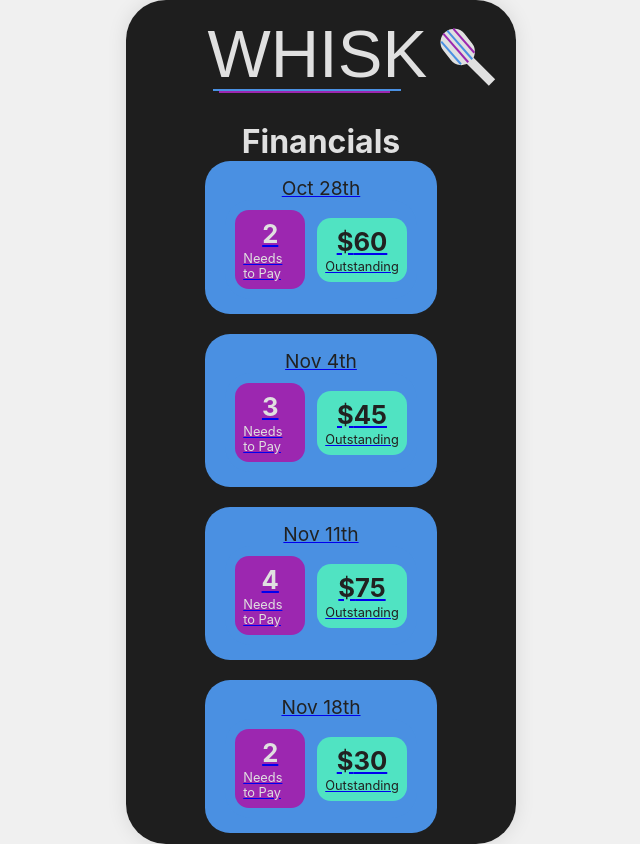
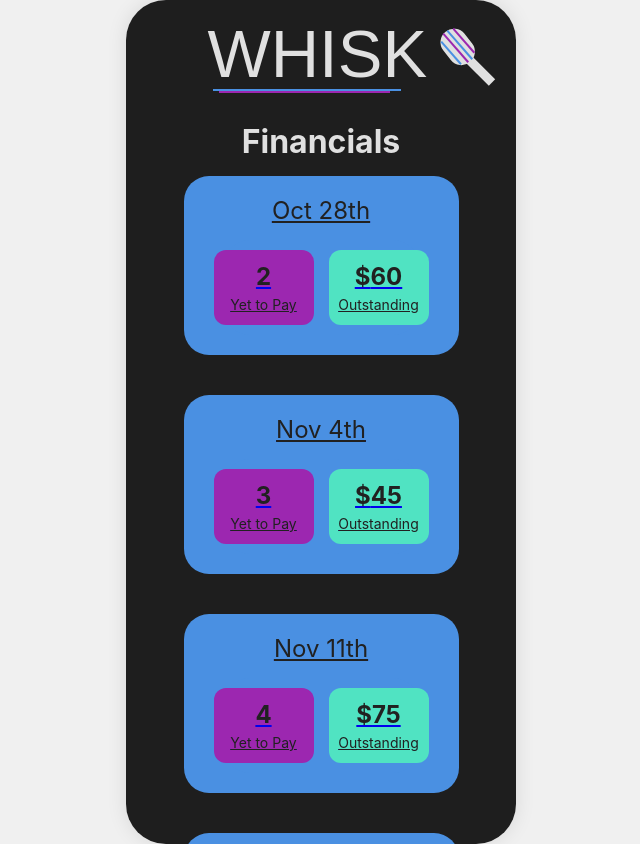
Before and after one commit to upenn-cis-4120/WHISK, a React (Vite) app: page /finance in a window 1280 px wide. Shown: the whole page, without its empty margins (319-959 px from the left). Built offline with nearby package versions, Linux system fonts and the light colour scheme; a web font is replaced by a local one.

Commit message:
Update CSS

```diff
--- /dev/null
+++ b/src/components/FinanceCard.css
@@ -0,0 +1,66 @@
+/* Card specific overrides */
+.finance-card {
+  background-color: var(--primary-blue);
+  border-radius: 25px;
+  padding: 20px 40px;
+  margin: 15px auto 5px;
+  width: calc(100% - 40px);
+  max-width: 350px;
+}
+
+.finance-card .date-header {
+  color: var(--text-dark);
+  font-size: 24px;
+  margin-bottom: 15px;
+  text-align: center;
+  text-decoration: underline;
+}
+
+/* Stats container specific layout */
+.finance-card .stats-container {
+  display: flex;
+  justify-content: center;
+  gap: 15px;
+  width: 100%;
+}
+
+/* Specific styling for stat boxes */
+.finance-card .stat-box {
+  flex: 0 1 auto;
+  text-align: center;
+  padding: 12px;
+  border-radius: 12px;
+  min-width: 100px;
+}
+
+.finance-card .stat-box.guests {
+  background-color: var(--secondary-purple);
+}
+
+.finance-card .stat-box.outstanding {
+  background-color: var(--action-green);
+}
+
+.finance-card .stat-number {
+  display: block;
+  font-size: 24px;
+  font-weight: bold;
+  color: var(--text-dark);
+  margin-bottom: 5px;
+}
+
+.finance-card .stat-label {
+  display: block;
+  font-size: 14px;
+  color: var(--text-dark);
+  text-decoration: underline;
+}
+
+/* Mobile-specific overrides */
+@media (max-width: 480px) {
+  .finance-card {
+    margin: 10px auto;
+    width: calc(100% - 20px);
+    padding: 15px;
+  }
+}
--- a/src/components/FinanceCard.jsx
+++ b/src/components/FinanceCard.jsx
@@ -1,15 +1,14 @@
 import React from "react";
-
-import "./EventCard.css";
+import "./FinanceCard.css";
 
 function FinanceCard({ event }) {
   return (
-    <div className="event-card">
+    <div className="finance-card">
       <h2 className="date-header">{event.date}</h2>
       <div className="stats-container">
         <div className="stat-box guests">
           <span className="stat-number">{event.stats.guests - 1}</span>
-          <span className="stat-label">Needs to Pay</span>
+          <span className="stat-label">Yet to Pay</span>
         </div>
         <div className="stat-box outstanding">
           <span className="stat-number">${event.stats.outstanding}</span>
@@ -20,6 +19,4 @@ function FinanceCard({ event }) {
   );
 }
 
-
-
 export default FinanceCard;
```
